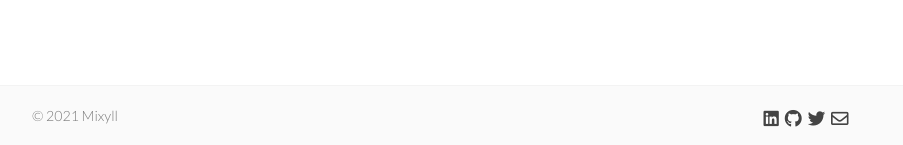
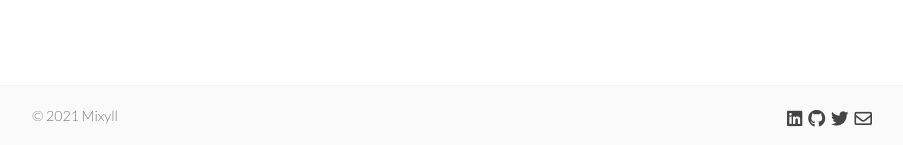
Before and after one commit to km3ll/km3ll.github.io, a Jekyll site: the page built from index.html, in a window 1280 px wide. Shown: the part 892-1037 px from the top of the page, without its empty margins (188-1091 px from the left). Built offline with Jekyll 4.4.1, drawn with Linux system fonts in a browser that asks for light colours; nearby versions of some CDN libraries; the list of posts is cut into pages by our own code.

Commit message:
Configure share buttons in main page

```diff
--- a/_config.yml
+++ b/_config.yml
@@ -15,7 +15,7 @@
 # Optional features
 animated:             true
 show_related_posts:   false
-show_post_footers:    false
+show_post_footers:    true
 show_social_icons:    true
 
 # Preview image for social media aka og:image and twitter:image
@@ -25,7 +25,7 @@
 disqus_shortname:
 
 # Social icons
-github_username: kmell
+github_username: km3ll
 twitter_username: kmellzie
 linkedin_username: juancamiloramirezgaviria
 dev_username:
--- a/_includes/social_links.html
+++ b/_includes/social_links.html
@@ -14,6 +14,6 @@
   {% if site.email %}
     <a class="fas fa-envelope" href="mailto:{{ site.email }}"></a>
   {% endif %}
-  <a class="fas fa-rss" href="{{ "/feed.xml" | relative_url }}" target="_blank"></a>
+  <!--<a class="fas fa-rss" href="{{ "/feed.xml" | relative_url }}" target="_blank"></a>-->
 </div>
 <div class="clearfix"></div>
```
